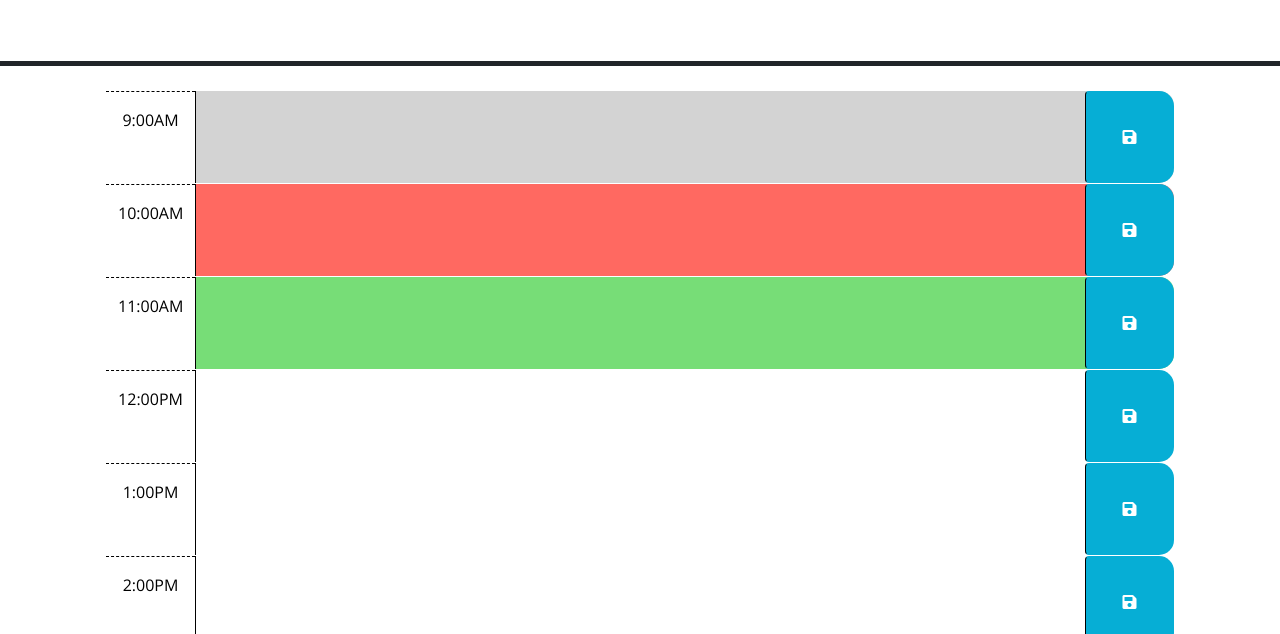
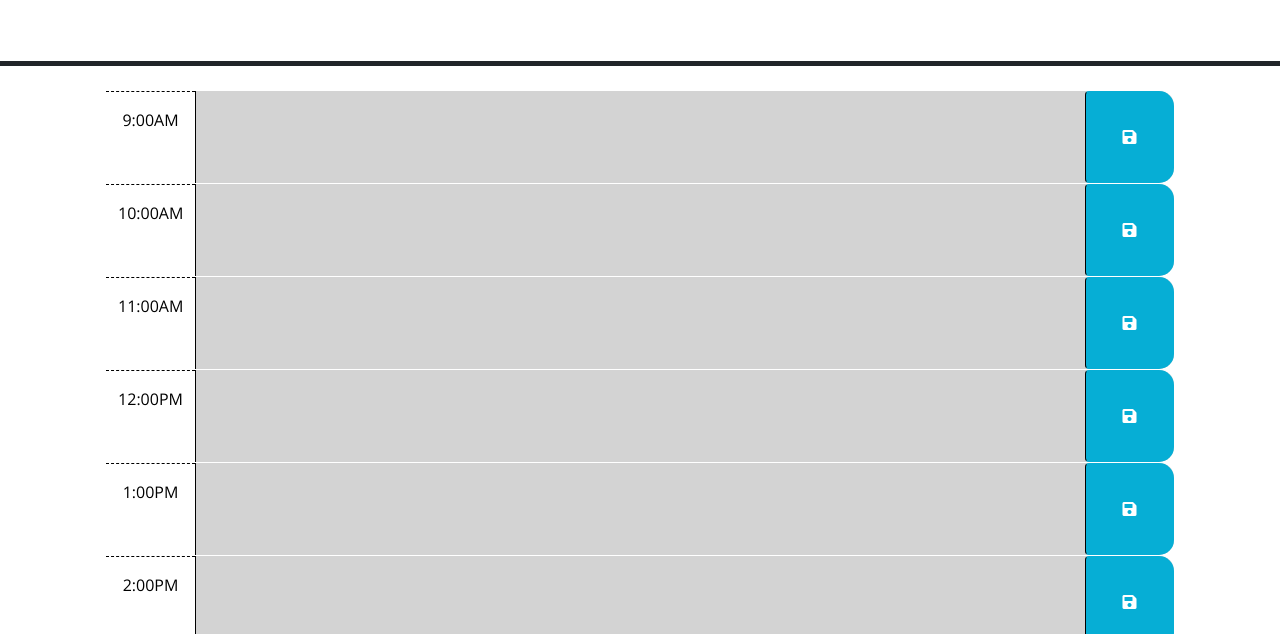
Before and after one commit to eddyK15501/coding-bootcamp-challenge-05, a plain HTML site: page index.html in a window 1280 px wide. Shown: the part 166-800 px from the top of the page. Drawn offline with nearby package versions, Linux system fonts and the light colour scheme.

Commit message:
change colors based on the current hour

```diff
--- a/index.html
+++ b/index.html
@@ -40,7 +40,7 @@
         -->
 
       <!-- Example of a past time block. The "past" class adds a gray background color. -->
-      <div class="row time-block past "id="09">
+      <div class="row time-block" id="09">
         <div class="col-2 col-md-1 hour text-center py-3">9:00AM</div>
         <textarea class="col-8 col-md-10 description" rows="3"> </textarea>
         <button class="btn saveBtn col-2 col-md-1" aria-label="save">
@@ -49,7 +49,7 @@
       </div>
 
       <!-- Example of a a present time block. The "present" class adds a red background color. -->
-      <div  class="row time-block present" id="10">
+      <div class="row time-block" id="10">
         <div class="col-2 col-md-1 hour text-center py-3">10:00AM</div>
         <textarea class="col-8 col-md-10 description" rows="3"> </textarea>
         <button class="btn saveBtn col-2 col-md-1" aria-label="save">
@@ -58,7 +58,7 @@
       </div>
 
       <!-- Example of a future time block. The "future" class adds a green background color. -->
-      <div class="row time-block future" id="11">
+      <div class="row time-block" id="11">
         <div class="col-2 col-md-1 hour text-center py-3">11:00AM</div>
         <textarea class="col-8 col-md-10 description" rows="3"> </textarea>
         <button class="btn saveBtn col-2 col-md-1" aria-label="save">
--- a/script.js
+++ b/script.js
@@ -3,10 +3,27 @@
 // in the html.
 $(function () {
 
+  const hour = dayjs().format('HH');
+
+  const pastPresentFuture = () => {
+    $('.time-block').each(function() {
+      const timeBlock = this.id
+
+      if (timeBlock === hour) {
+        $(this).removeClass('past future').addClass('present')
+      } else if (timeBlock > hour) {
+        $(this).removeClass('past present').addClass('future')
+      } else {
+        $(this).removeClass('present future').addClass('past')
+      }
+    })
+  }
+
+  pastPresentFuture()
+
+
+
 });
-
-const gimmeHour = dayjs().format('HH');
-console.log(gimmeHour)
 
 
 
```
